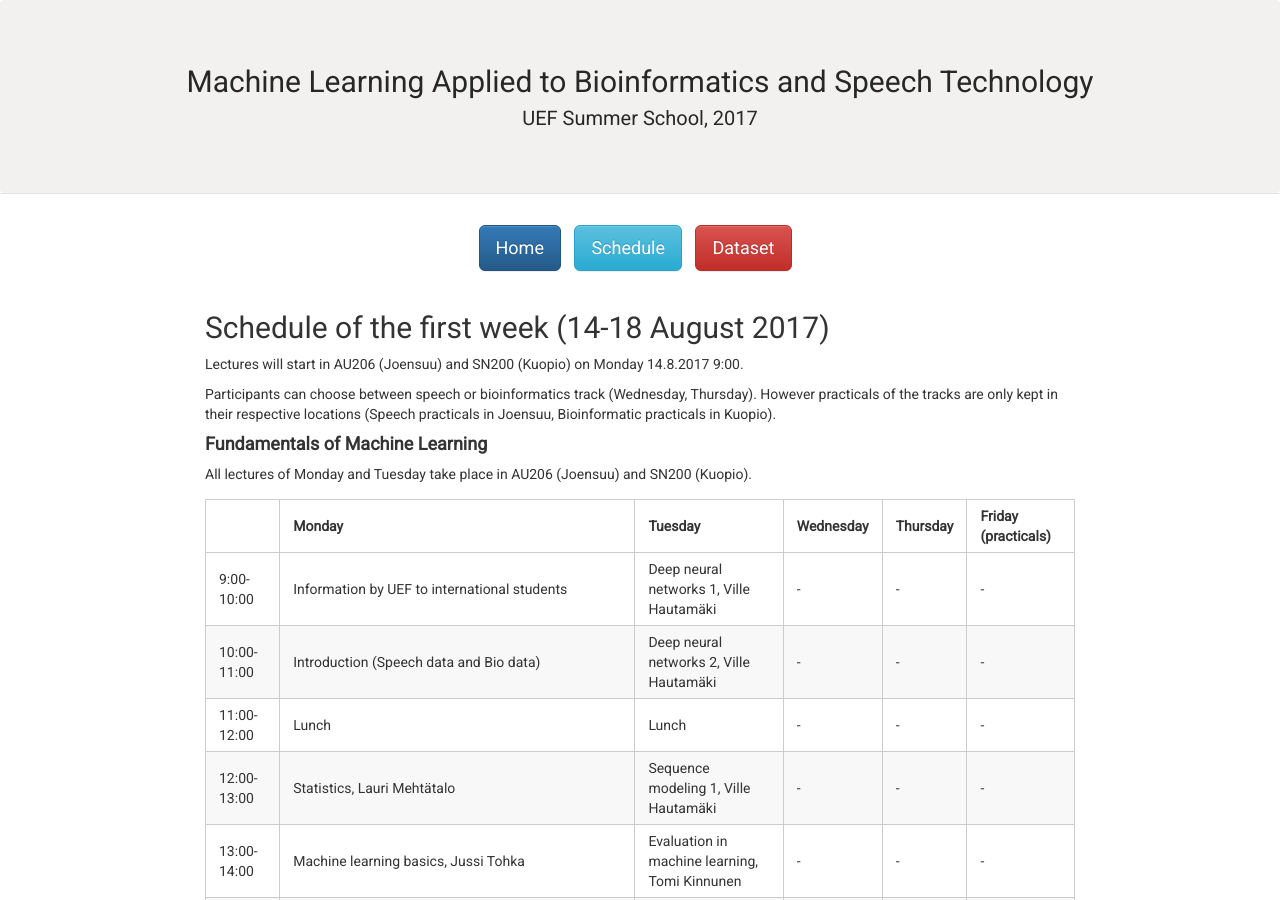
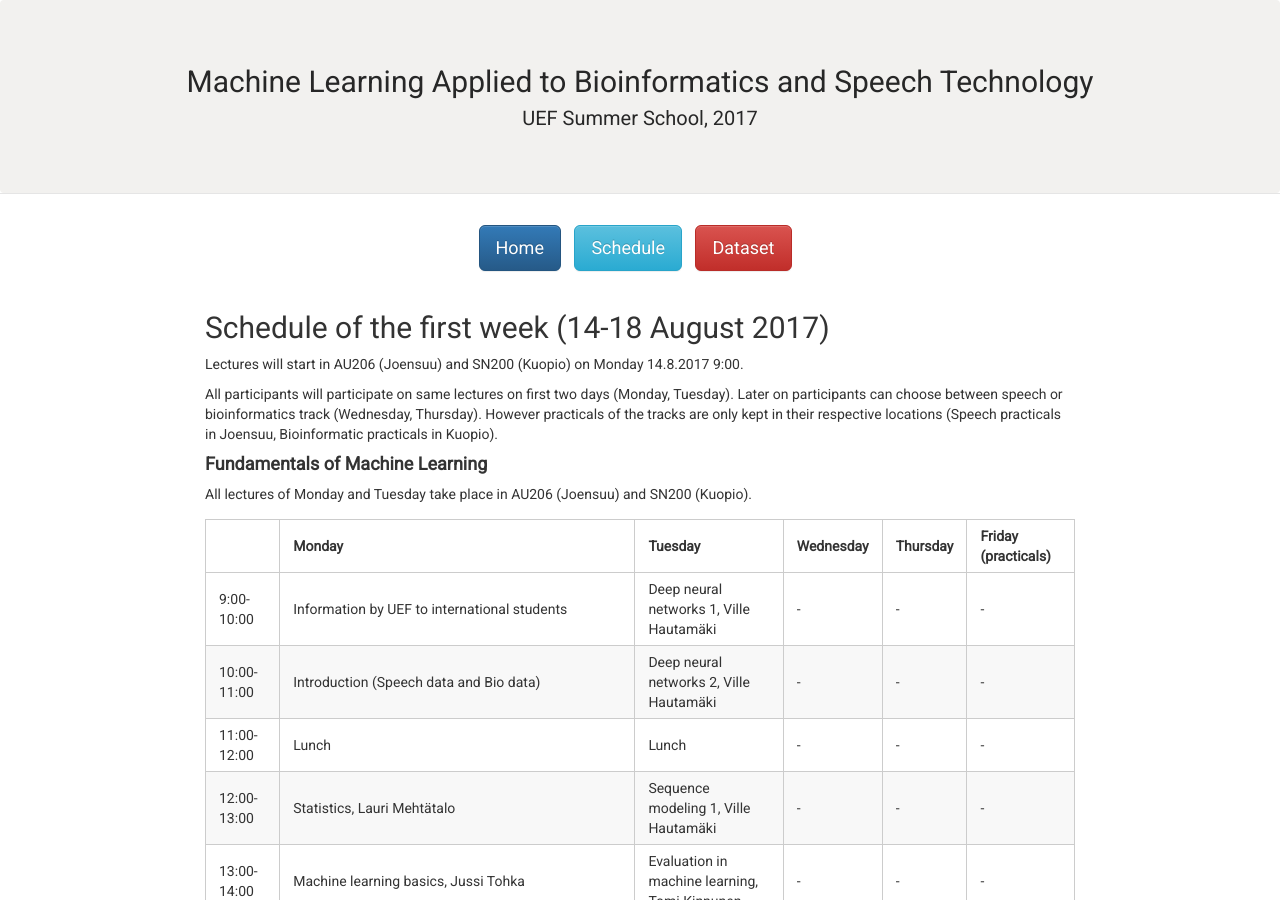
Before and after one commit to abrahamwoubie/Summer_School_RL, a Jekyll site: the page built from schedule.md, in a window 1280 px wide and 900 px high. Built offline with Jekyll 4.4.1, drawn with Linux system fonts in a browser that asks for light colours; nearby versions of some CDN libraries.

Commit message:
Clarified course structure

```diff
--- a/schedule.md
+++ b/schedule.md
@@ -9,7 +9,7 @@ title: Schedule | MLABST'17
 
 Lectures will start in AU206 (Joensuu) and SN200 (Kuopio) on Monday 14.8.2017 9:00.
 
-Participants can choose between speech or bioinformatics track (Wednesday, Thursday). However practicals of the tracks are only kept in their respective locations (Speech practicals in Joensuu, Bioinformatic practicals in Kuopio).
+All participants will participate on same lectures on first two days (Monday, Tuesday). Later on participants can choose between speech or bioinformatics track (Wednesday, Thursday). However practicals of the tracks are only kept in their respective locations (Speech practicals in Joensuu, Bioinformatic practicals in Kuopio).
 
 #### **Fundamentals of Machine Learning**
 
```
